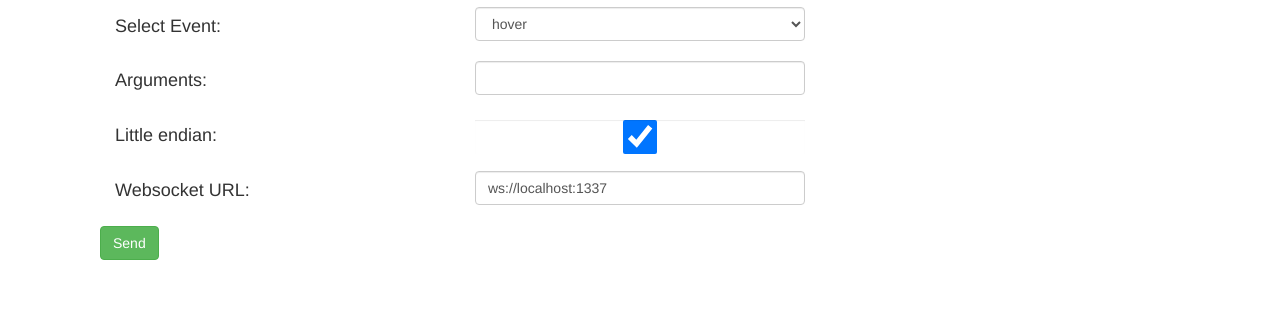
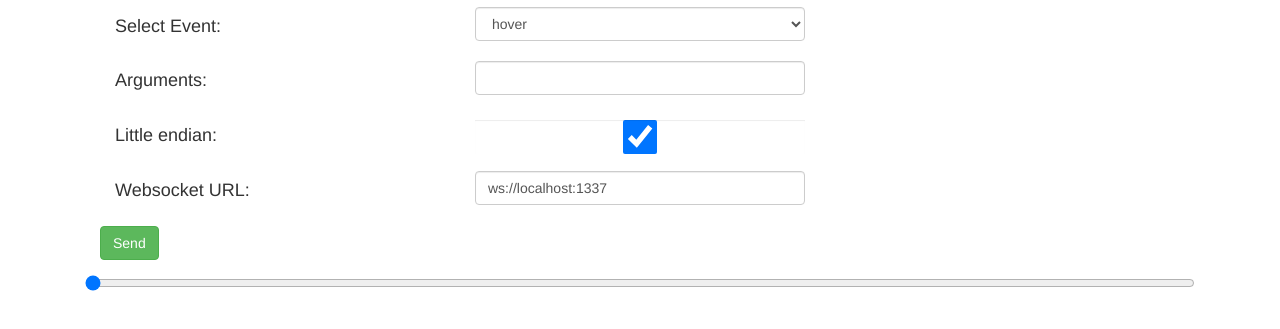
Before and after one commit to LokiLokus/Hovercraft, a plain HTML site: page HoverServer/WebContent/Control.html in a window 1280 px wide. Shown: the part 63-392 px from the top of the page. Drawn offline with Linux system fonts and the light colour scheme.

Commit message:
following quirins suggested commit strategy of: just get that crap on the server somehow

```diff
--- a/HoverServer/WebContent/Control.html
+++ b/HoverServer/WebContent/Control.html
@@ -34,6 +34,7 @@
 			<div class="form-group col-md-12">
 				<button onclick="sendEvent()" class="btn btn-success">Send</button>
 			</div>
+			<input type="range" min="0" max="1000" value="0" step="10" onchange='document.getElementById("eventArgs").value = this.value;sendEvent();' />
 		</div>
 	<div>
 
```
Also changed, not shown: HoverServer/WebContent/Control.js (+12 -0 lines).
